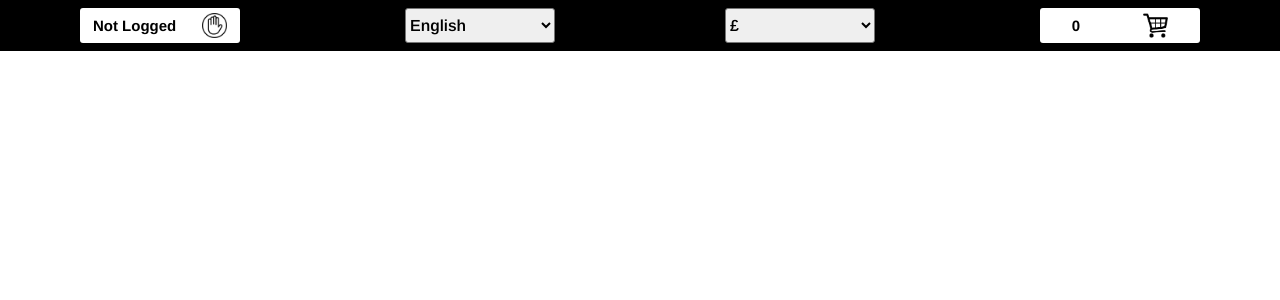
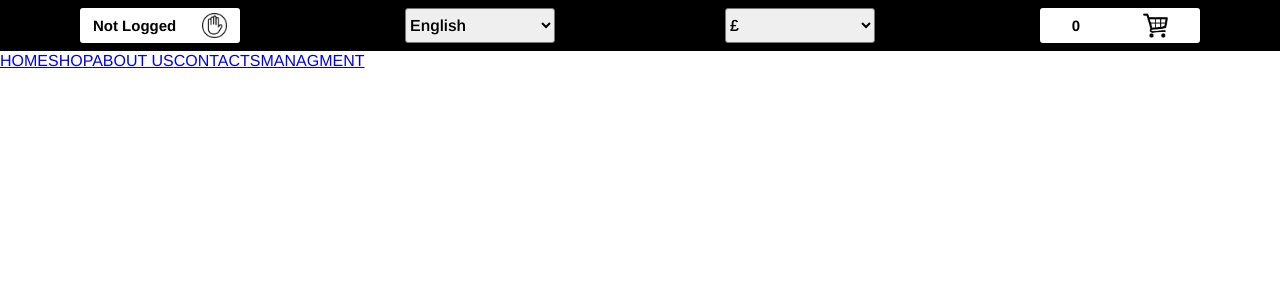
Before and after one commit to fabiolorenzi/tha-shirt, a React (Create React App) app in the folder client/: page / in a window 1280 px wide. Shown: the top 300 px of the page. Built offline with nearby package versions, Linux system fonts and the light colour scheme; a web font is replaced by a local one.

Commit message:
created HorizontalMenu component

```diff
--- /dev/null
+++ b/client/src/components/MenuBar/HorizontalMenu.jsx
@@ -0,0 +1,16 @@
+import React from "react";
+import { NavLink } from "react-router-dom";
+
+function HorizontalMenu() {
+    return(
+        <div className="horizontalMenuContainer" data-testid="horizontalMenuContainer">
+            <NavLink to="/" className="horiMenu1" activeClassMenu="activeHoriMenu">HOME</NavLink>
+            <NavLink to="/shop" className="horiMenu1" activeClassMenu="activeHoriMenu">SHOP</NavLink>
+            <NavLink to="/aboutus" className="horiMenu1" activeClassMenu="activeHoriMenu">ABOUT US</NavLink>
+            <NavLink to="/contacts" className="horiMenu1" activeClassMenu="activeHoriMenu">CONTACTS</NavLink>
+            <NavLink to="/managment" className="horiMenu1" activeClassMenu="activeHoriMenu">MANAGMENT</NavLink>
+        </div>
+    );
+};
+
+export default HorizontalMenu;
--- a/client/src/components/MenuBar/MenuBar.jsx
+++ b/client/src/components/MenuBar/MenuBar.jsx
@@ -1,9 +1,11 @@
 import React from "react";
 import "./stylesheets/MenuBar.css";
+import HorizontalMenu from "./HorizontalMenu.jsx";
 
 function MenuBar() {
     return(
         <div className="menuBarContainer" data-testid="menuBarContainer">
+            <HorizontalMenu />
         </div>
     );
 };
--- /dev/null
+++ b/client/src/components/MenuBar/stylesheets/HorizontalMenu.css
@@ -0,0 +1,6 @@
+.horizontalMenuContainer {
+  display: -webkit-box;
+  display: -ms-flexbox;
+  display: flex;
+}
+/*# sourceMappingURL=HorizontalMenu.css.map */
--- /dev/null
+++ b/client/src/components/MenuBar/stylesheets/HorizontalMenu.scss
@@ -0,0 +1,5 @@
+@import "../../shared/stylesheets/var.scss";
+
+.horizontalMenuContainer {
+    display: flex;
+}
```
Also changed, not shown: 1 other file (tests, documents, lock files or other folders).
